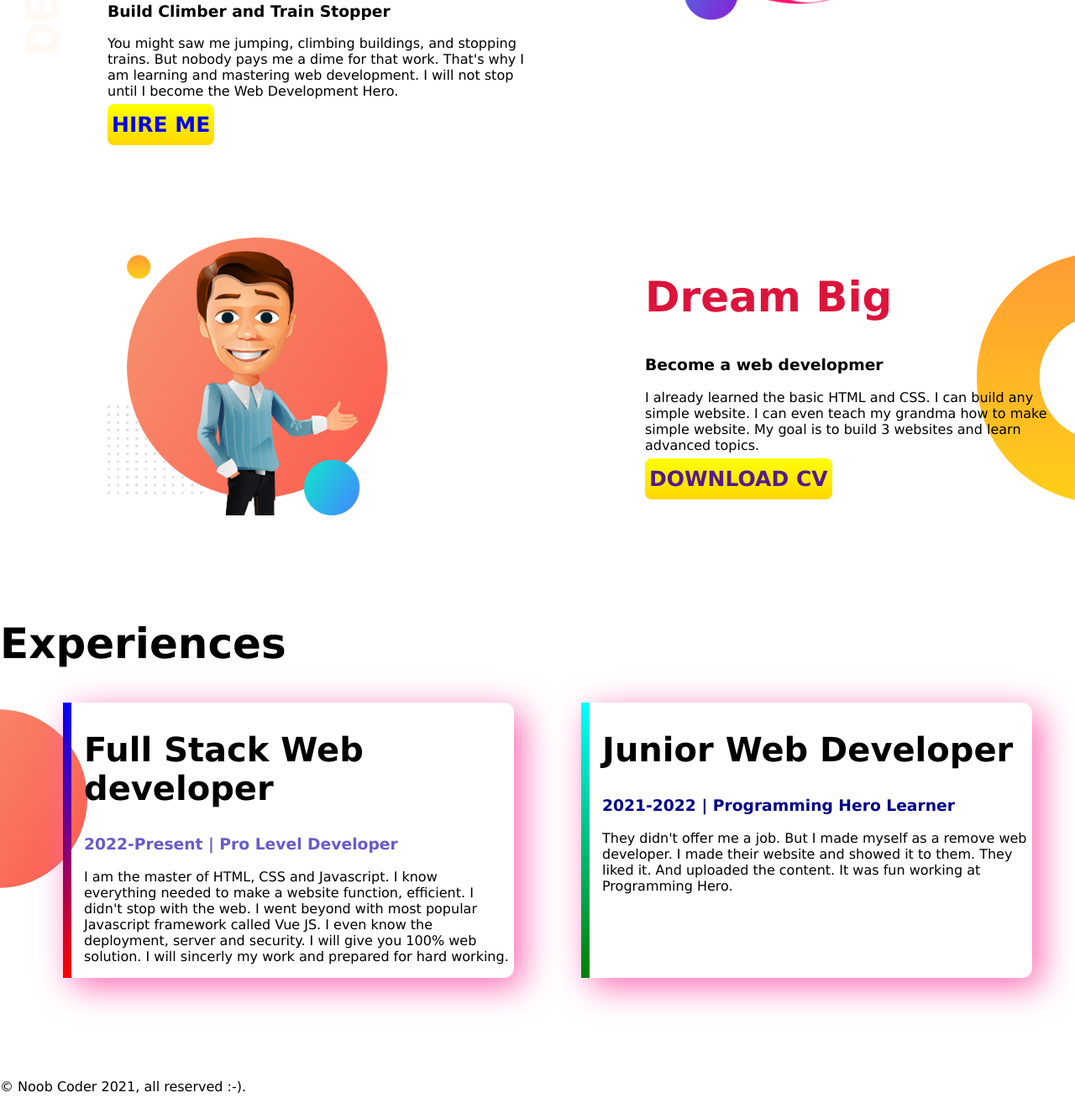
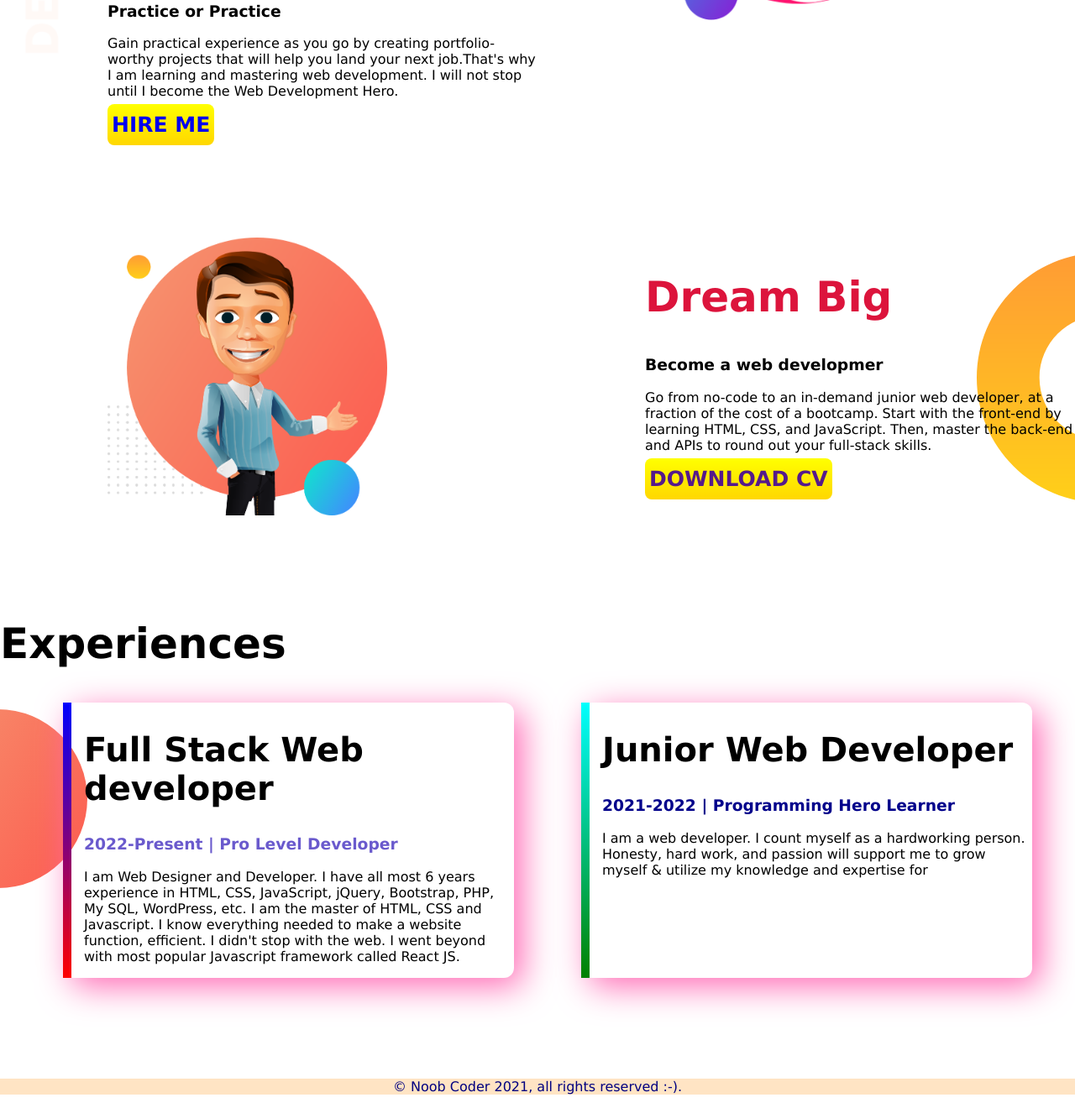
Before and after one commit to atikurahad/my-web-protfolio, a plain HTML site: page index.html in a window 1280 px wide. Shown: the part 296-1616 px from the top of the page at 84% size. Drawn offline with Linux system fonts and the light colour scheme; a web font is replaced by a local one.

Commit message:
all things are changed

```diff
--- a/Css/app.css
+++ b/Css/app.css
@@ -79,3 +79,9 @@ h2 {
   border-image: linear-gradient(aqua, green);
   border-image-slice: 1;
 }
+
+footer {
+  color: navy;
+  background-color: bisque;
+  text-align: center;
+}
--- a/index.html
+++ b/index.html
@@ -11,7 +11,7 @@
       rel="stylesheet"
     />
 
-    <link rel="shortcut icon" href="../Assets/cv.png" type="image/x-icon" />
+    <link rel="shortcut icon" href="./Assets/cv.png" type="image/x-icon" />
     <link rel="stylesheet" href="./Css/app.css" />
     <title>Web Developer</title>
   </head>
@@ -20,12 +20,12 @@
       <div class="half-width">
         <h1>Welcome To</h1>
         <h1 id="name">Atikur Rahaman Ahad <span>Profile</span></h1>
-        <h3>Build Climber and Train Stopper</h3>
+        <h3>Practice or Practice</h3>
         <p>
-          You might saw me jumping, climbing buildings, and stopping trains. But
-          nobody pays me a dime for that work. That's why I am learning and
-          mastering web development. I will not stop until I become the Web
-          Development Hero.
+          Gain practical experience as you go by creating portfolio-worthy
+          projects that will help you land your next job.That's why I am
+          learning and mastering web development. I will not stop until I become
+          the Web Development Hero.
         </p>
         <a
           class="link-button"
@@ -35,21 +35,22 @@
         >
       </div>
       <div class="half-width">
-        <img src="../Assets/noob.png" alt="" />
+        <img src="./Assets/noob.png" alt="" />
       </div>
     </section>
 
     <section class="bottom-banner flexible-container">
       <div class="half-width">
-        <img src="../Assets/my-bg-3.png" alt="" />
+        <img src="./Assets/my-bg-3.png" alt="" />
       </div>
       <div class="half-width">
         <h1 style="color: crimson">Dream Big</h1>
         <h3>Become a web developmer</h3>
         <p>
-          I already learned the basic HTML and CSS. I can build any simple
-          website. I can even teach my grandma how to make simple website. My
-          goal is to build 3 websites and learn advanced topics.
+          Go from no-code to an in-demand junior web developer, at a fraction of
+          the cost of a bootcamp. Start with the front-end by learning HTML,
+          CSS, and JavaScript. Then, master the back-end and APIs to round out
+          your full-stack skills.
         </p>
         <a class="link-button" target="_blank" href="">DOWNLOAD CV</a>
       </div>
@@ -62,12 +63,12 @@
           <h2>Full Stack Web developer</h2>
           <h3 style="color: slateblue">2022-Present | Pro Level Developer</h3>
           <p>
-            I am the master of HTML, CSS and Javascript. I know everything
+            I am Web Designer and Developer. I have all most 6 years experience
+            in HTML, CSS, JavaScript, jQuery, Bootstrap, PHP, My SQL, WordPress,
+            etc. I am the master of HTML, CSS and Javascript. I know everything
             needed to make a website function, efficient. I didn't stop with the
-            web. I went beyond with most popular Javascript framework called Vue
-            JS. I even know the deployment, server and security. I will give you
-            100% web solution. I will sincerly my work and prepared for hard
-            working.
+            web. I went beyond with most popular Javascript framework called
+            React JS.
           </p>
         </div>
 
@@ -75,16 +76,15 @@
           <h2>Junior Web Developer</h2>
           <h3 style="color: darkblue">2021-2022 | Programming Hero Learner</h3>
           <p>
-            They didn't offer me a job. But I made myself as a remove web
-            developer. I made their website and showed it to them. They liked
-            it. And uploaded the content. It was fun working at Programming
-            Hero.
+            I am a web developer. I count myself as a hardworking person.
+            Honesty, hard work, and passion will support me to grow myself &
+            utilize my knowledge and expertise for
           </p>
         </div>
       </div>
     </section>
     <footer>
-      <p>© Noob Coder 2021, all reserved :-).</p>
+      <p>© Noob Coder 2021, all rights reserved :-).</p>
     </footer>
   </body>
 </html>
```
